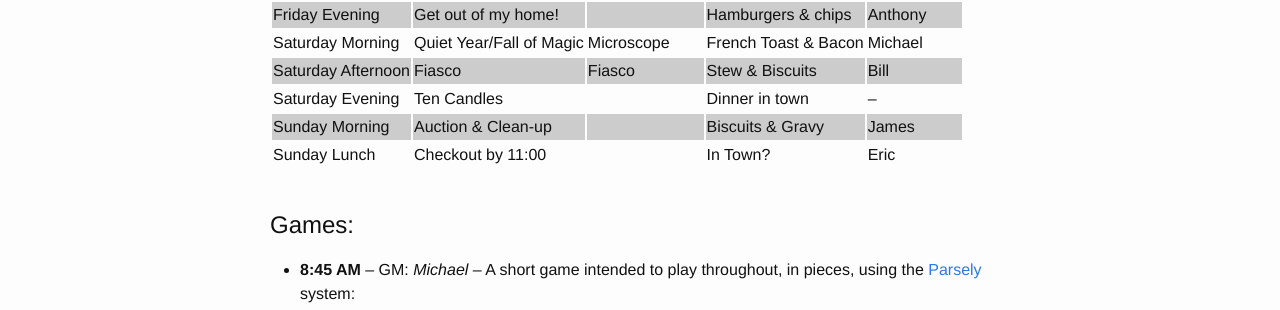
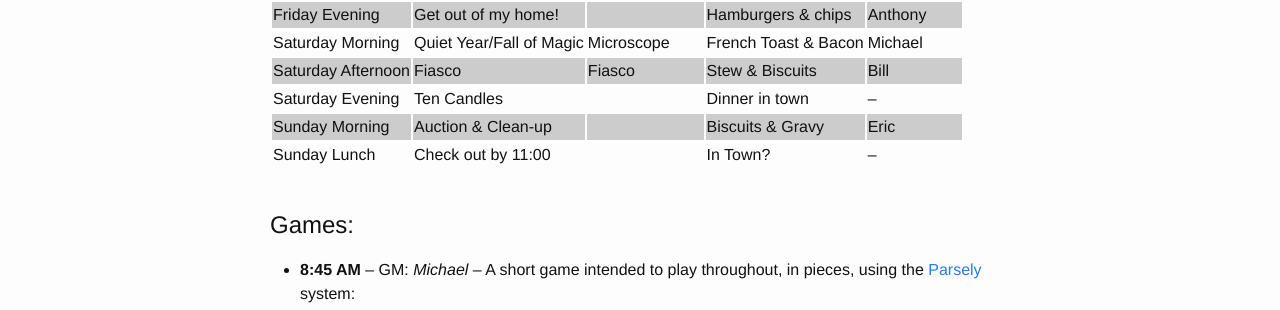
Before and after one commit to Geekend-PNW/geekend-pnw.github.com, a Jekyll site: the page built from events/2016-06-geekend.md, in a window 1280 px wide. Shown: the part 243-553 px from the top of the page. Built offline with Jekyll 4.4.1, drawn with Linux system fonts in a browser that asks for light colours.

Commit message:
quick fix

```diff
--- a/events/2016-06-geekend.md
+++ b/events/2016-06-geekend.md
@@ -13,8 +13,8 @@ event: 2016-06
 | Saturday Morning   | Quiet Year/Fall of Magic | Microscope           | French Toast & Bacon | Michael     |
 | Saturday Afternoon | Fiasco                   | Fiasco               | Stew & Biscuits      | Bill        |
 | Saturday Evening   | Ten Candles              |                      | Dinner in town       | --          |
-| Sunday Morning     | Auction & Clean-up       |                      | Biscuits & Gravy     | James       |
-| Sunday Lunch       | Checkout by 11:00        |                      | In Town?             | Eric        |
+| Sunday Morning     | Auction & Clean-up       |                      | Biscuits & Gravy     | Eric        |
+| Sunday Lunch       | Check out by 11:00       |                      | In Town?             | --          |
 
 # Games:
 {% include game-list.md %}
```
